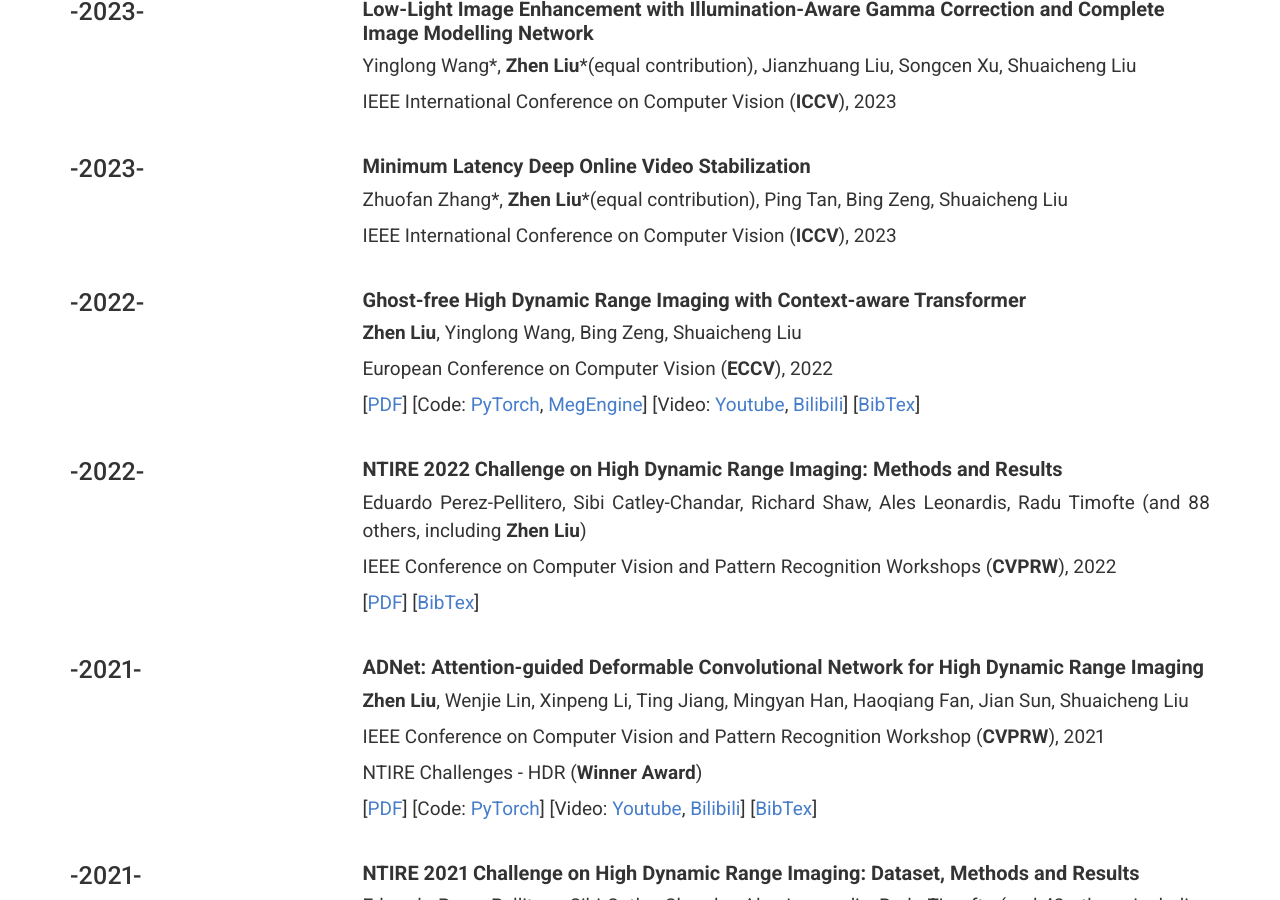
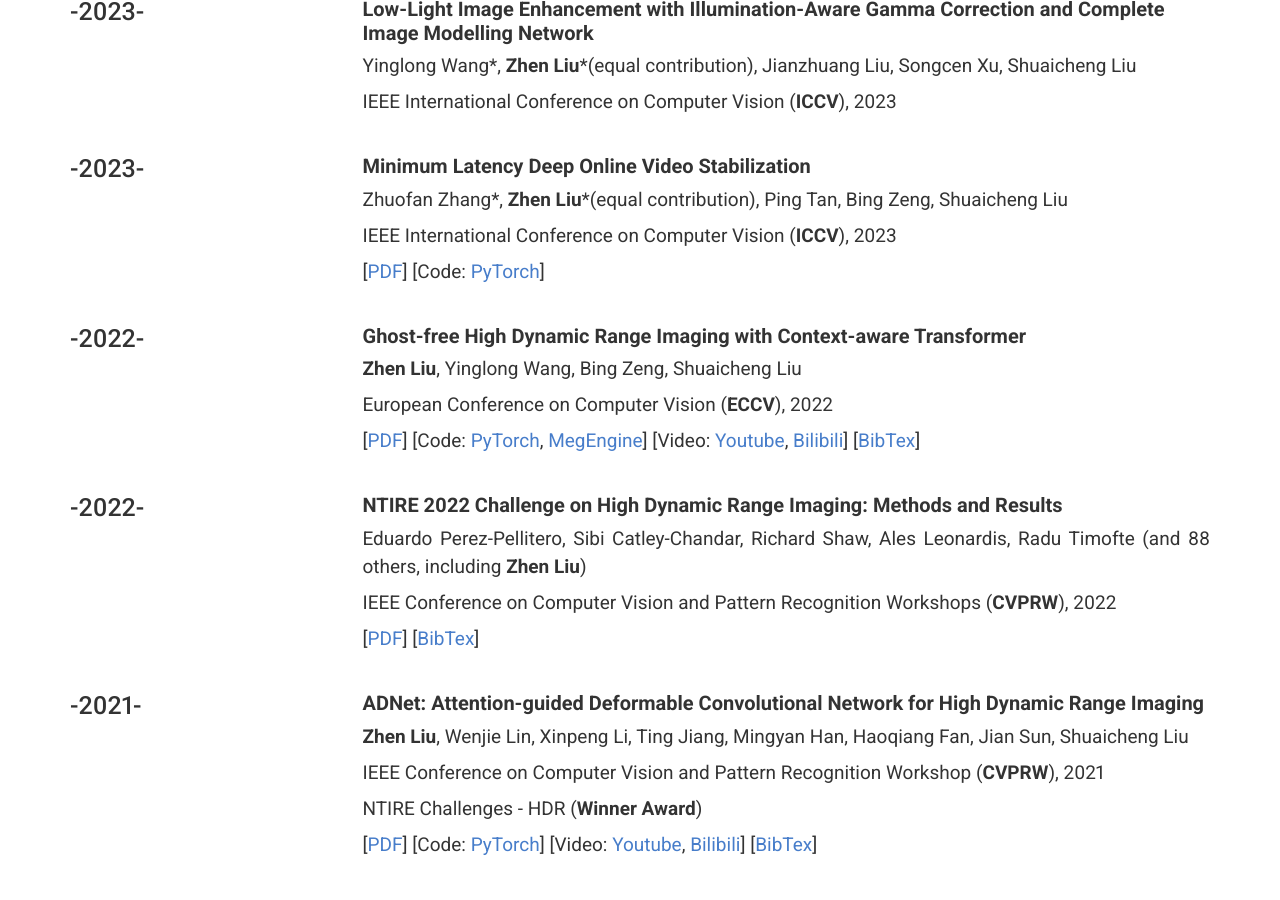
Before and after one commit to liuzhen03/liuzhen03.github.io, a Jekyll site: the page built from index.md, in a window 1280 px wide and 900 px high, scrolled down 1023 px. Built offline with Jekyll 4.4.1, drawn with Linux system fonts in a browser that asks for light colours; nearby versions of some CDN libraries.

Commit message:
updata info

```diff
--- a/_config.yml
+++ b/_config.yml
@@ -100,6 +100,9 @@ content:
           Zhuofan Zhang\*, **Zhen Liu**\*(equal contribution), Ping Tan, Bing Zeng, Shuaicheng Liu
 
           IEEE International Conference on Computer Vision (**ICCV**), 2023
+
+          [[PDF](https://arxiv.org/pdf/2212.02073.pdf)]
+          [Code: [PyTorch](https://github.com/liuzhen03/NNDVS)]
 
       - layout: left
         title: -2022-
```
